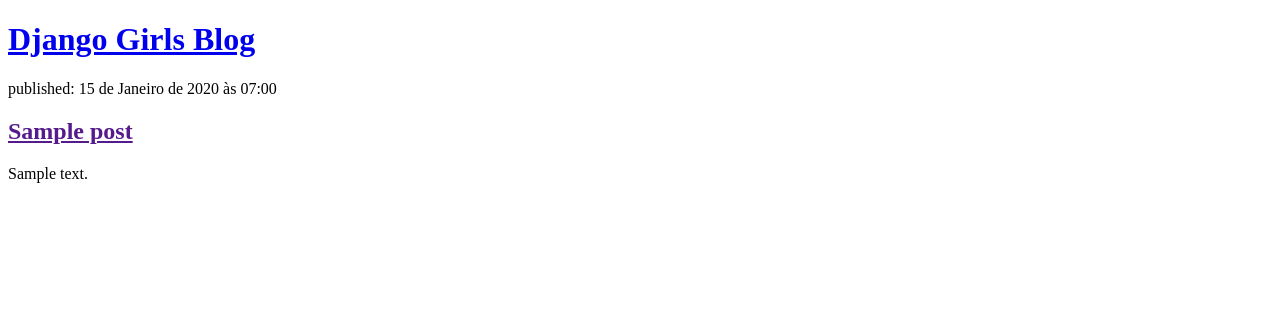
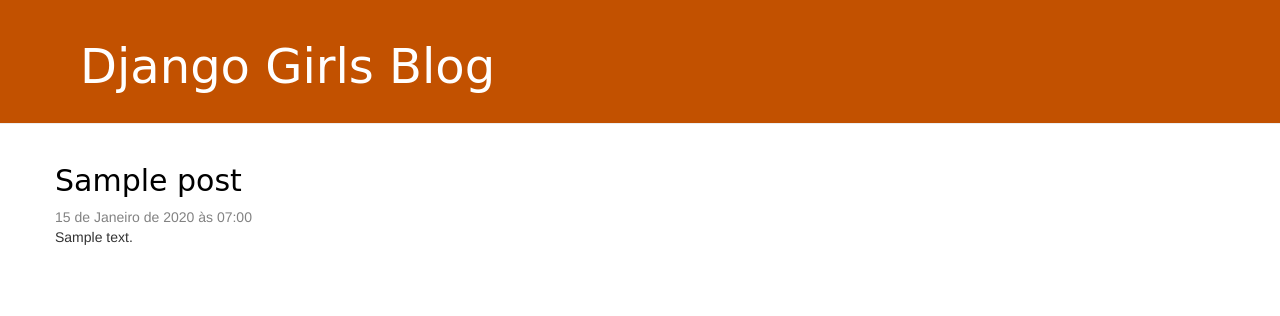
Before and after one commit to gustavodsantos/django-girls-tutorial, a Django app: page / in a window 1280 px wide. Shown: the top 316 px of the page. Run offline with Django 5.2, Linux system fonts and the light colour scheme; tables that the repository leaves empty hold one stand-in row (values such as "Sample post"); some libraries are stand-ins or nearby versions.

Commit message:
Configurações de Frontend: CSS e Django!
close #17

```diff
--- /dev/null
+++ b/mysite/base/static/css/blog.css
@@ -0,0 +1,46 @@
+.page-header {
+    background-color: #C25100;
+    margin-top: 0;
+    padding: 20px 20px 20px 40px;
+}
+
+.page-header h1, .page-header h1 a, .page-header h1 a:visited, .page-header h1 a:active {
+    color: #ffffff;
+    font-size: 36pt;
+    text-decoration: none;
+}
+
+.content {
+    margin-left: 40px;
+}
+
+h1, h2, h3, h4 {
+    font-family: 'Lobster', cursive;
+}
+
+.date {
+    color: #828282;
+}
+
+.save {
+    float: right;
+}
+
+.post-form textarea, .post-form input {
+    width: 100%;
+}
+
+.top-menu, .top-menu:hover, .top-menu:visited {
+    color: #ffffff;
+    float: right;
+    font-size: 26pt;
+    margin-right: 20px;
+}
+
+.post {
+    margin-bottom: 70px;
+}
+
+.post h2 a, .post h2 a:visited {
+    color: #000000;
+}
--- a/mysite/base/templates/base/post_list.html
+++ b/mysite/base/templates/base/post_list.html
@@ -1,23 +1,37 @@
+{% load static %}
 <!DOCTYPE html>
 <html lang="pt-br">
     <head>
         <meta charset="UTF-8">
-    <meta name="viewport" content="width=device-width, initial-scale=1, shrink-to-fit=no">
+        <meta name="viewport" content="width=device-width, initial-scale=1">
 
         <title>Django Girls blog</title>
+        <link rel="stylesheet" href="//maxcdn.bootstrapcdn.com/bootstrap/3.2.0/css/bootstrap.min.css">
+        <link rel="stylesheet" href="//maxcdn.bootstrapcdn.com/bootstrap/3.2.0/css/bootstrap-theme.min.css">
+        <link rel="stylesheet" href="{% static 'css/blog.css' %}">
     </head>
     <body>
-    <header>
+        <header class="page-header">
+            <div class="container">
                 <h1><a href="/">Django Girls Blog</a></h1>
+            </div>
         </header>
 
+        <main class="container">
+            <div class="row">
+                <div class="col">
                     {% for post in posts %}
-        <article>
-            <time>published: {{ post.published_date }}</time>
+                        <article class="post">
                             <h2><a href="">{{ post.title }}</a></h2>
+                            <time class="date">
+                                {{ post.published_date }}
+                            </time>
                             <p>{{ post.text|linebreaksbr }}</p>
                         </article>
                     {% endfor %}
+                </div>
+            </div>
+        </main>
 
     </body>
 
```
Lines whose indentation alone changed are shown as unchanged.
